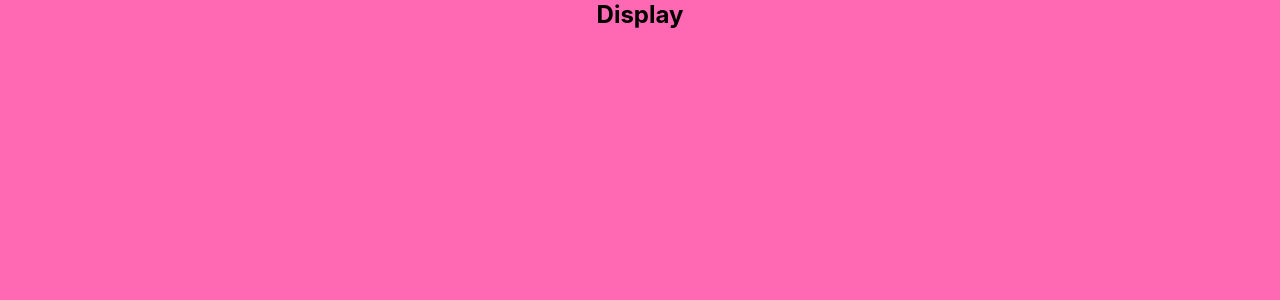
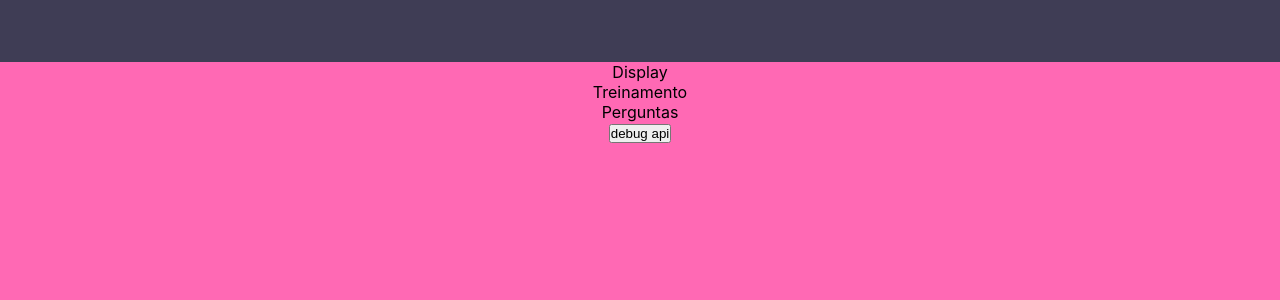
Before and after one commit to JorbFreire/hackathon, a React (Create React App) app: page /display in a window 1280 px wide. Shown: the top 300 px of the page. Built offline with nearby package versions, Linux system fonts and the light colour scheme.

Commit message:
initi display page

```diff
--- /dev/null
+++ b/src/components/AppMemberMenu/index.js
@@ -0,0 +1,14 @@
+import React from 'react';
+import './styles.css'
+
+const AppMemberMenu = () => (
+  <>
+    <menu>
+      <p>Display</p>
+      <p>Treinamento</p>
+      <p>Perguntas</p>
+    </menu>
+  </>
+);
+
+export default AppMemberMenu;
--- a/src/pages/Display/index.js
+++ b/src/pages/Display/index.js
@@ -1,8 +1,53 @@
-import React from 'react';
-import './styles.css'
+import React, { useState, useEffect } from 'react';
 
-const Display = () => (
-  <h2>Display</h2>
-);
+import HeaderBar from '../../components/HeaderBar';
+import AppMemberMenu from '../../components/AppMemberMenu';
+import './styles.css';
+
+const Display = () => {
+  const [workersList, setWorkersList] = useState([{}]);
+
+  function findWorkersForThisCompany() {
+    setWorkersList([{
+      name: "this is my name1",
+      learning: "this is how much I learned",
+      productivity: "this is how much I work",
+      acuaity: "this is how much time I speend on work",
+    },
+    {
+      name: "this is my name2",
+      learning: "this is how much I learned",
+      productivity: "this is how much I work",
+      acuaity: "this is how much time I speend on work",
+    },
+    {
+      name: "this is my name3",
+      learning: "this is how much I learned",
+      productivity: "this is how much I work",
+      acuaity: "this is how much time I speend on work",
+    },]);
+    console.log(workersList);
+
+  }
+
+  useEffect( () => {
+    findWorkersForThisCompany();
+  }, []);
+
+  return (
+    <>
+      <HeaderBar />
+      <AppMemberMenu />
+      <button onClick={() => {
+        console.log(workersList);
+      }}> debug api</button>
+      {workersList.forEach(element => (
+        <div className="user">
+          <p>{element.name}</p>
+        </div>
+      ))}
+    </>
+  );
+}
 
 export default Display;
```
Also changed, not shown: src/components/AppMemberMenu/styles.css (added).
